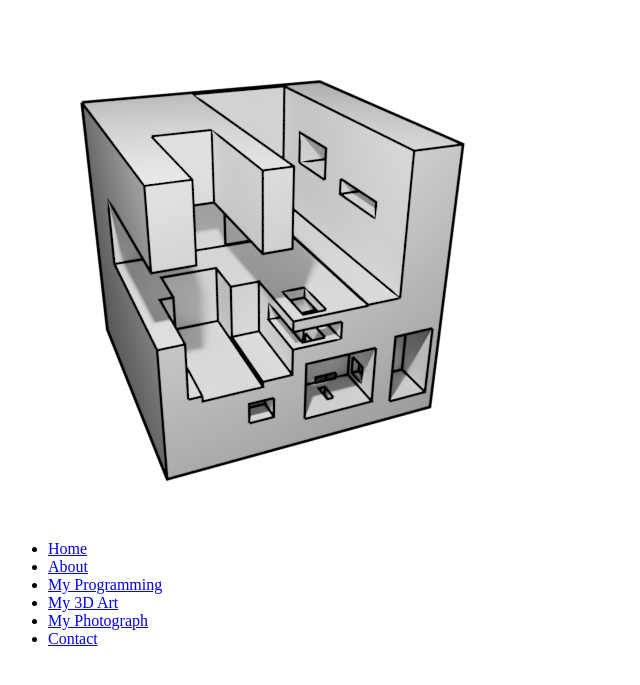
After one commit to JustPause/My-Webside, a PHP site: page /About/about.html in a window 1280 px wide. The commit adds this page. Shown: the top 685 px of the page, without its empty margins (0-640 px from the left). Run offline with PHP 8.4, Linux system fonts and the light colour scheme.

Commit message:
Adding Abaout

```diff
--- /dev/null
+++ b/About/about.html
@@ -0,0 +1,31 @@
+<!DOCTYPE html>
+<html lang="en">
+<head>
+    <meta charset="UTF-8">
+    <meta name="viewport" content="width=device-width, initial-scale=1.0">
+    <title>About</title>
+
+    <link rel="icon" type="image/x-icon" href="/img/Standup.gif">
+</head>
+<body>
+    <div id="header">
+        <div class="container">
+            <nav>
+                <a href="#" id="colorChanger" class="background-header">
+                    <div>
+                        <img src="img/ONE.png" alt="my logo" class="logo">
+                    </div>
+                </a>
+                <ul class="background-header">
+                    <li><a href="#">Home</a></li>
+                    <li><a href="#">About</a></li>
+                    <li><a href="#">My Programming</a></li>
+                    <li><a href="#">My 3D Art</a></li>
+                    <li><a href="#">My Photograph</a></li>
+                    <li><a href="#">Contact</a></li>
+                </ul>
+            </nav>
+        </div>
+    </div>
+</body>
+</html>
```
Also changed, not shown: index.html (+2 -17 lines), style.css (+5 -2 lines).
